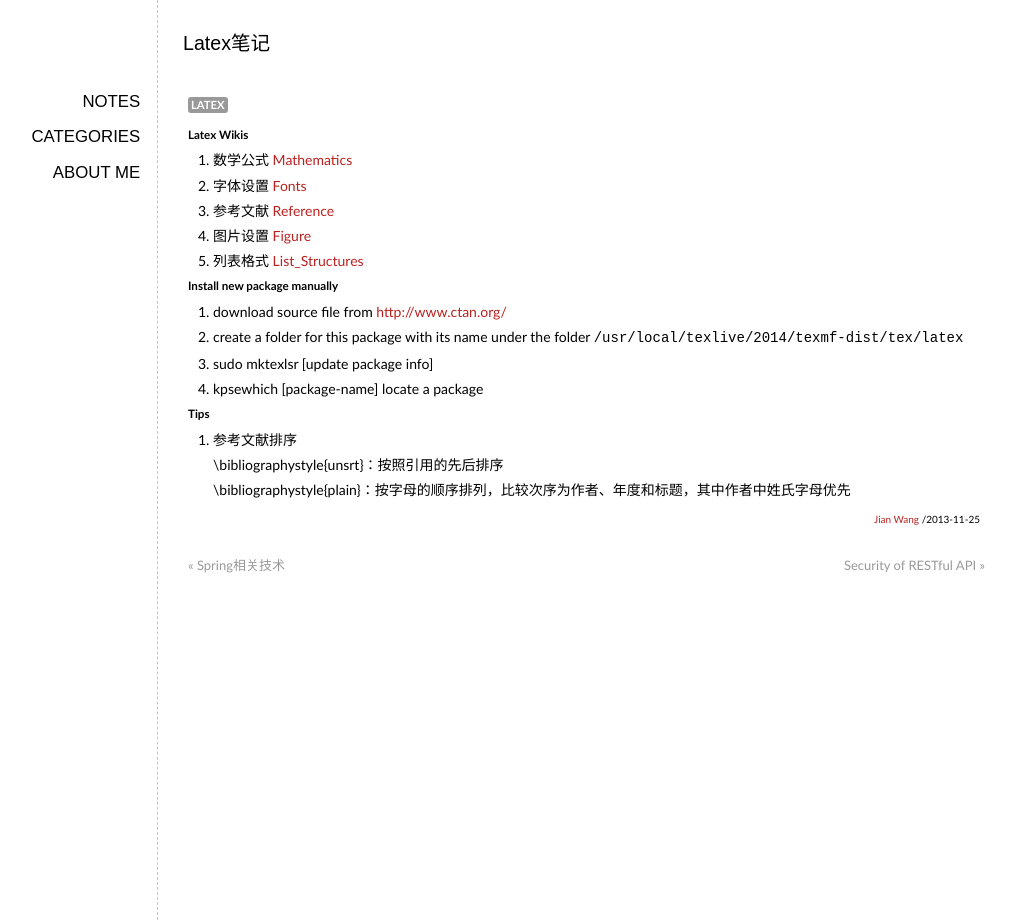
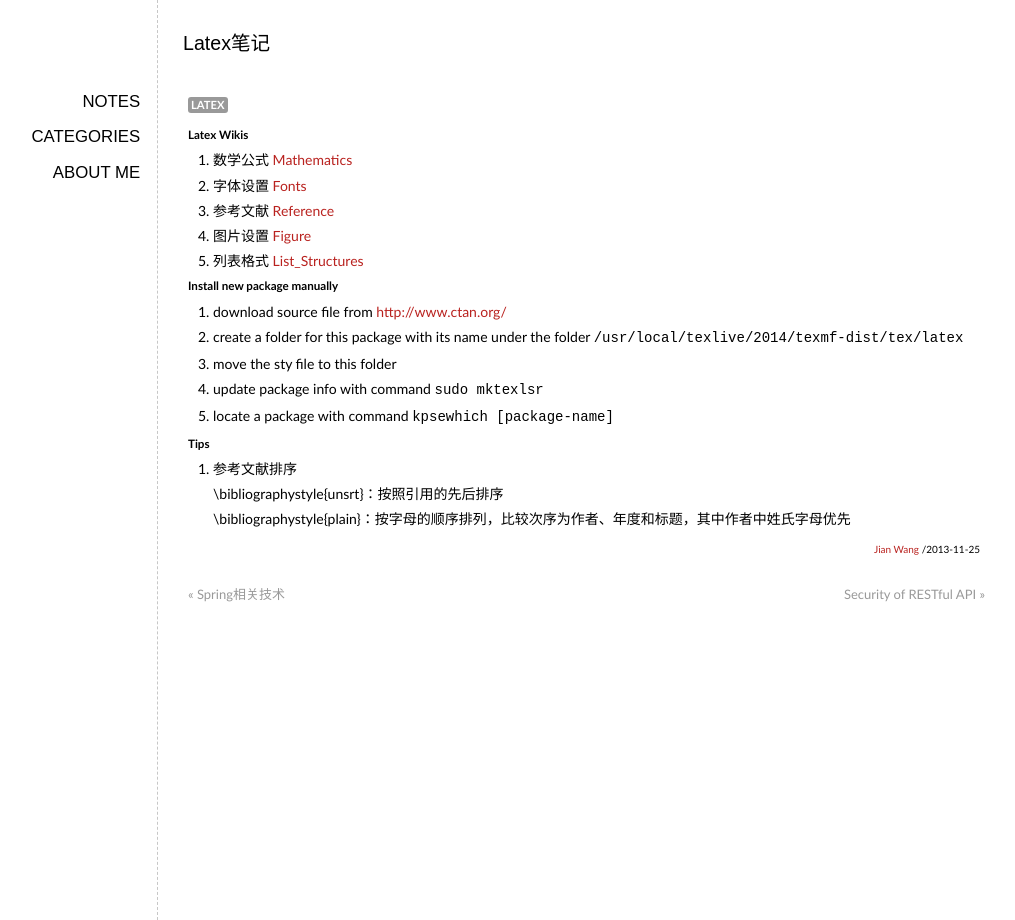
Before and after one commit to elan2wang/note, a Jekyll site: the page built from _posts/2013-11-25-latex-specification.md, in a window 1280 px wide. Shown: the whole page, without its empty margins (93-1108 px from the left). Built offline with Jekyll 4.4.1, drawn with Linux system fonts in a browser that asks for light colours; Markdown is read by kramdown in place of the engine named in the settings; comment, search, counter and statistics services are not loaded.

Commit message:
update latex note

```diff
--- a/_posts/2013-11-25-latex-specification.md
+++ b/_posts/2013-11-25-latex-specification.md
@@ -13,9 +13,10 @@ categories: Latex
 
 #####Install new package manually
 1. download source file from <http://www.ctan.org/>
-2. create a folder for this package with its name under the folder <code>/usr/local/texlive/2014/texmf-dist/tex/latex<code>
-3. sudo mktexlsr [update package info]
-4. kpsewhich [package-name]  locate a package
+2. create a folder for this package with its name under the folder  <code>/usr/local/texlive/2014/texmf-dist/tex/latex<code>
+3. move the sty file to this folder
+3. update package info with command <code>sudo mktexlsr</code>
+4. locate a package with command <code>kpsewhich [package-name]</code>
 
 #####Tips
 1. 参考文献排序
```
